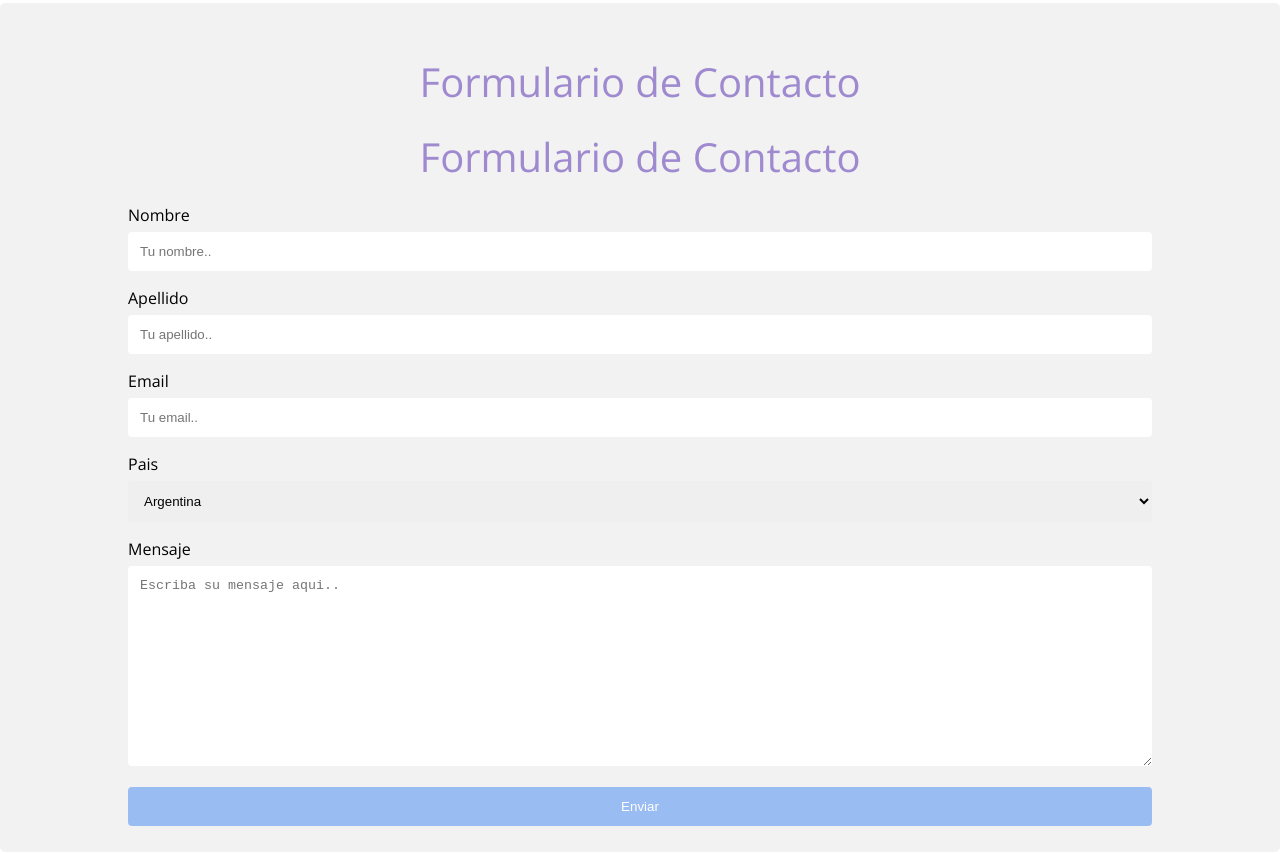
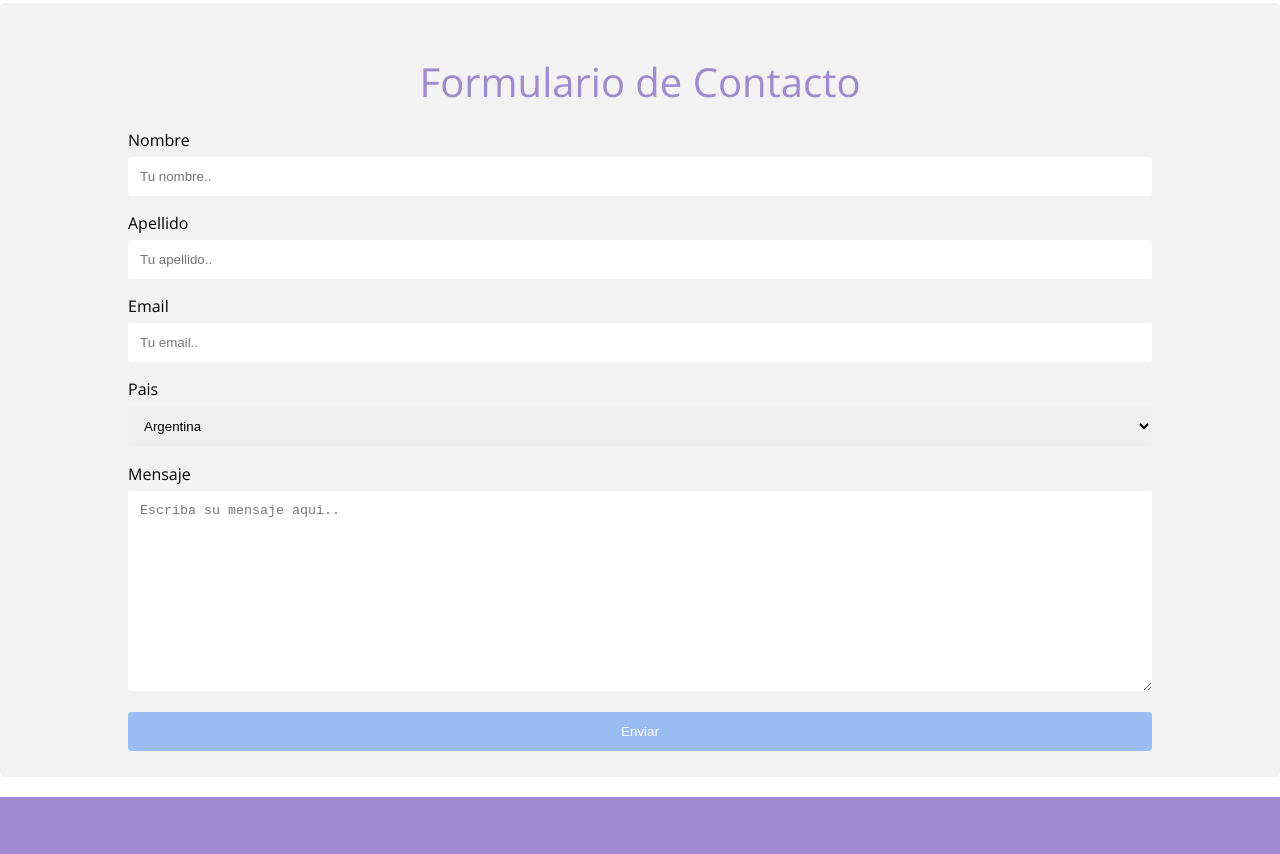
Before and after one commit to ceswie/ceswie.github.io, a plain HTML site: page index.html in a window 1280 px wide. Shown: the part 2940-3794 px from the top of the page. Drawn offline with nearby package versions, Linux system fonts and the light colour scheme.

Commit message:
form
doble titulo

```diff
--- a/index.html
+++ b/index.html
@@ -107,8 +107,7 @@
     </section>
     <div class="container-form" id="contacto">
 
-      <h2>Formulario de Contacto</h2>
-       <h2>Formulario de Contacto</h2>
+     <h2>Formulario de Contacto</h2>
       <form action="https://formspree.io/f/mnqyzqaz" method="POST" id="form">
         <label for="fname" >Nombre</label> <label id="nameController" class="messageError" >Nombre incorrecto</label>
         <input type="text" id="fname" name="firstname" placeholder="Tu nombre..">
```
